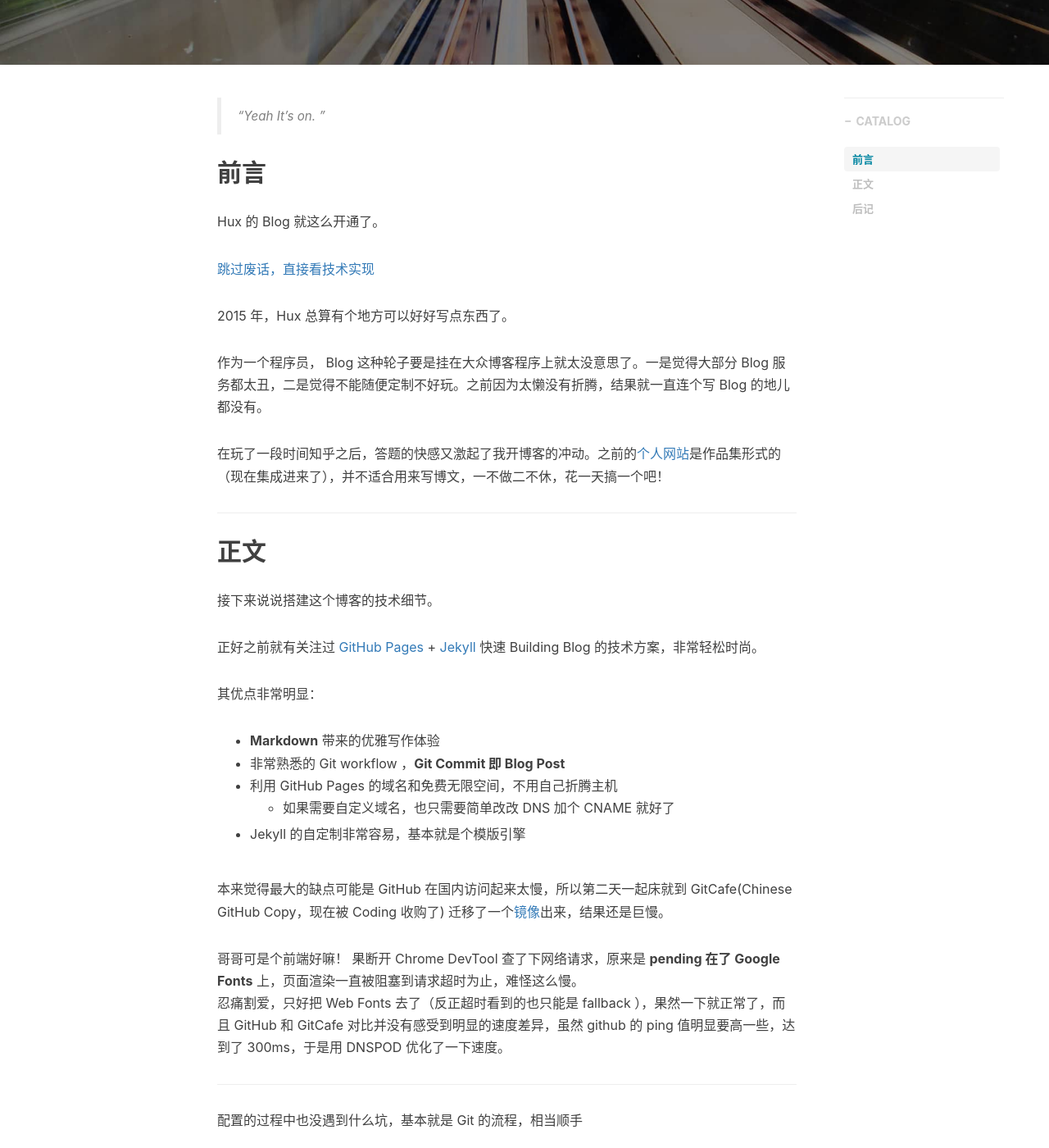
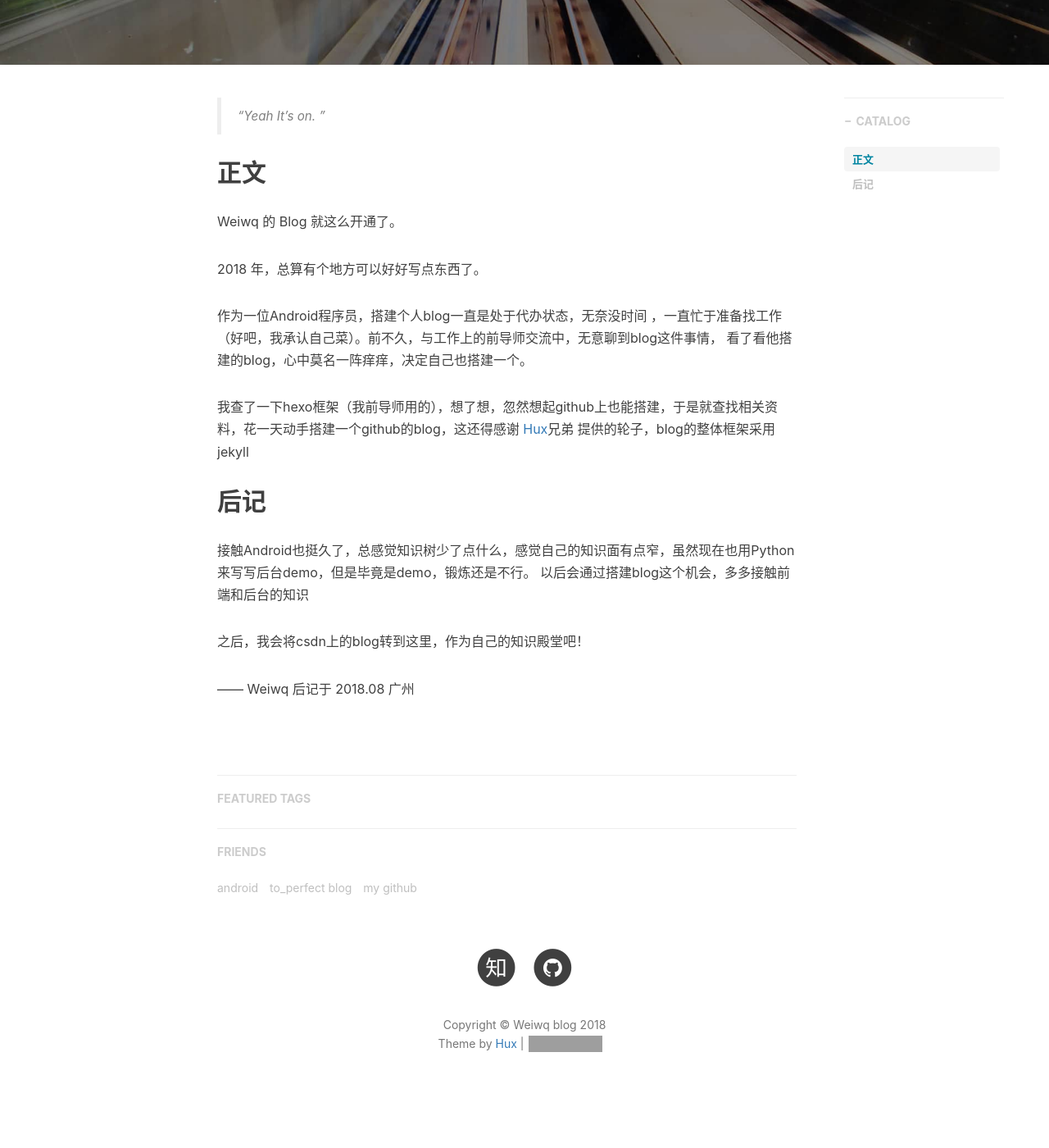
Before and after one commit to weiwangqiang/weiwangqiang.github.io, a Jekyll site: the page built from _posts/2014-01-29-hello-2015.markdown, in a window 1280 px wide and 1400 px high, scrolled down 444 px. Shown: the whole window at 82% size. Built offline with Jekyll 4.4.1, drawn with Linux system fonts in a browser that asks for light colours; nearby versions of some CDN libraries; comment, search, counter and statistics services are not loaded; after the commit the page ends 1821 px from its top, so only the background shows below that; some of the changed text lies outside the part shown; grey boxes are pictures that could not be loaded.

Commit message:
feature] add blog

```diff
--- a/_posts/2014-01-29-hello-2015.markdown
+++ b/_posts/2014-01-29-hello-2015.markdown
@@ -1,80 +1,36 @@
 ---
 layout:     post
-title:      "Hello 2015"
-subtitle:   " \"Hello World, Hello Blog\""
-date:       2015-01-29 12:00:00
+title:      "Hello 2018"
+subtitle:   " \"开始在这里写blog了\""
+date:       2018-08-12 17:00:00
 author:     "Hux"
 header-img: "img/post-bg-2015.jpg"
 catalog: true
 tags:
-    - 生活
+    - 随笔
 ---
 
 > “Yeah It's on. ”
 
 
-## 前言
+## 正文
 
-Hux 的 Blog 就这么开通了。
-
-[跳过废话，直接看技术实现 ](#build)
+Weiwq 的 Blog 就这么开通了。
 
 
+2018 年，总算有个地方可以好好写点东西了。
 
-2015 年，Hux 总算有个地方可以好好写点东西了。
+作为一位Android程序员，搭建个人blog一直是处于代办状态，无奈没时间 ，一直忙于准备找工作（好吧，我承认自己菜）。前不久，与工作上的前导师交流中，无意聊到blog这件事情，
+看了看他搭建的blog，心中莫名一阵痒痒，决定自己也搭建一个。
 
-
-作为一个程序员， Blog 这种轮子要是挂在大众博客程序上就太没意思了。一是觉得大部分 Blog 服务都太丑，二是觉得不能随便定制不好玩。之前因为太懒没有折腾，结果就一直连个写 Blog 的地儿都没有。
-
-在玩了一段时间知乎之后，答题的快感又激起了我开博客的冲动。之前的[个人网站](http://huangxuan.me/portfolio)是作品集形式的（现在集成进来了），并不适合用来写博文，一不做二不休，花一天搞一个吧！
-
-
-<p id = "build"></p>
----
-
-## 正文
-
-接下来说说搭建这个博客的技术细节。
-
-正好之前就有关注过 [GitHub Pages](https://pages.github.com/) + [Jekyll](http://jekyllrb.com/) 快速 Building Blog 的技术方案，非常轻松时尚。
-
-其优点非常明显：
-
-* **Markdown** 带来的优雅写作体验
-* 非常熟悉的 Git workflow ，**Git Commit 即 Blog Post**
-* 利用 GitHub Pages 的域名和免费无限空间，不用自己折腾主机
-	* 如果需要自定义域名，也只需要简单改改 DNS 加个 CNAME 就好了
-* Jekyll 的自定制非常容易，基本就是个模版引擎
-
-
-本来觉得最大的缺点可能是 GitHub 在国内访问起来太慢，所以第二天一起床就到 GitCafe(Chinese GitHub Copy，现在被 Coding 收购了) 迁移了一个[镜像](http://huxpro.coding.me)出来，结果还是巨慢。
-
-哥哥可是个前端好嘛！ 果断开 Chrome DevTool 查了下网络请求，原来是 **pending 在了 Google Fonts** 上，页面渲染一直被阻塞到请求超时为止，难怪这么慢。
-忍痛割爱，只好把 Web Fonts 去了（反正超时看到的也只能是 fallback ），果然一下就正常了，而且 GitHub 和 GitCafe 对比并没有感受到明显的速度差异，虽然 github 的 ping 值明显要高一些，达到了 300ms，于是用 DNSPOD 优化了一下速度。
-
-
-
----
-
-配置的过程中也没遇到什么坑，基本就是 Git 的流程，相当顺手
-
-大的 Jekyll 主题上直接 fork 了 Clean Blog（这个主题也相当有名，就不多赘述了。唯一的缺点大概就是没有标签支持，于是我给它补上了。）
-
-本地调试环境需要 `gem install jekyll`，结果 rubygem 的源居然被墙了……后来手动改成了我大淘宝的镜像源才成功
-
-Theme 的 CSS 是基于 Bootstrap 定制的，看得不爽的地方直接在 Less 里改就好了（平时更习惯 SCSS 些），**不过其实我一直觉得 Bootstrap 在移动端的体验做得相当一般，比我在淘宝参与的团队 CSS 框架差多了……**所以为了体验，也补了不少 CSS 进去
-
-最后就进入了耗时反而最长的**做图、写字**阶段，也算是进入了**写博客**的正轨，因为是类似 Hack Day 的方式去搭这个站的，所以折腾折腾着大半夜就过去了。
-
-第二天考虑中文字体的渲染，fork 了 [Type is Beautiful](http://www.typeisbeautiful.com/) 的 `font` CSS，调整了字号，适配了 Win 的渣渲染，中英文混排效果好多了。
-
+我查了一下hexo框架（我前导师用的），想了想，忽然想起github上也能搭建，于是就查找相关资料，花一天动手搭建一个github的blog，这还得感谢 [Hux](https://github.com/Huxpro/huxpro.github.io)兄弟
+提供的轮子，blog的整体框架采用jekyll
 
 ## 后记
 
-回顾这个博客的诞生，纯粹是出于个人兴趣。在知乎相关问题上回答并获得一定的 star 后，我决定把这个博客主题当作一个小小的开源项目来维护。
+接触Android也挺久了，总感觉知识树少了点什么，感觉自己的知识面有点窄，虽然现在也用Python来写写后台demo，但是毕竟是demo，锻炼还是不行。
+以后会通过搭建blog这个机会，多多接触前端和后台的知识
 
-在经历 v1.0 - v1.5 的蜕变后，这个博客主题愈发完整，不但增加了诸多 UI 层的优化（opinionated）；在代码层面，更加丰富的配置项也使得这个主题拥有了更好的灵活性与可拓展性。而作为一个开源项目，我也积极的为其完善文档与解决 issue。
+之后，我会将csdn上的blog转到这里，作为自己的知识殿堂吧！
 
-如果你恰好逛到了这里，希望你也能喜欢这个博客主题。
-
-—— Hux 后记于 2015.10
+—— Weiwq 后记于 2018.08 广州
```
Also changed, not shown: _posts/2014-01-29-hello-2015 - 副本.markdown (deleted, +0 -80 lines).
